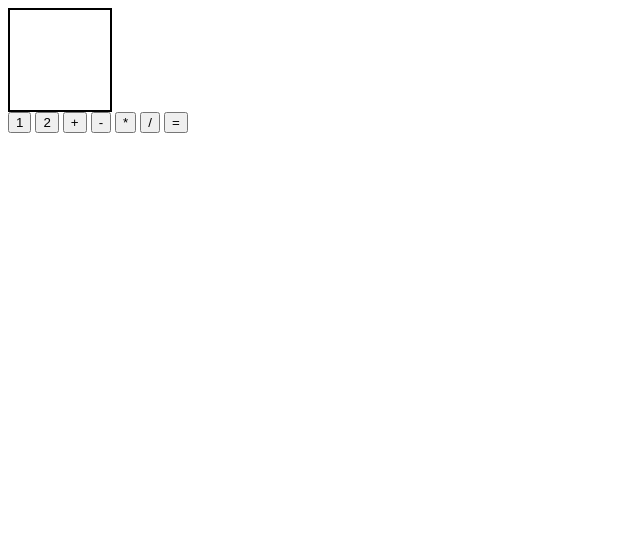
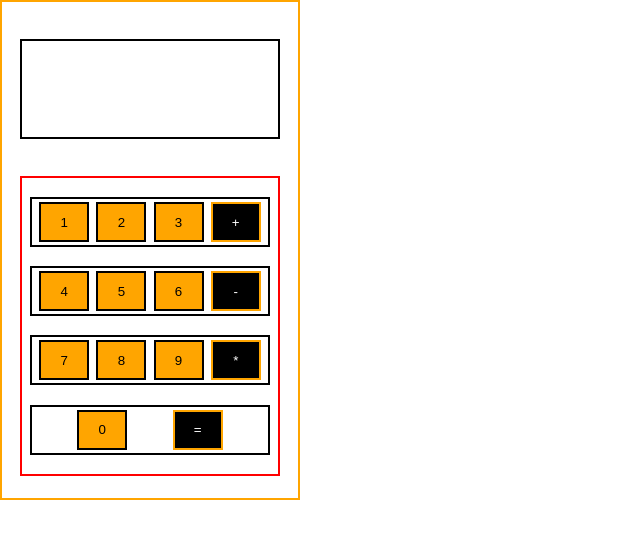
Before and after one commit to murilosoarez/Simple-calculator, a plain HTML site: page index.html in a window 1280 px wide. Shown: the whole page, without its empty margins (0-640 px from the left). Drawn offline with Linux system fonts and the light colour scheme.

Commit message:
[Initial styling]

```diff
--- a/index.html
+++ b/index.html
@@ -4,27 +4,39 @@
         <meta charset="UTF-8">
         <meta name="viewport" content="width=device-width, initial-scale=1.0">
         <title>Calculadora simples</title>
-        <style>
-            .Visor {
-                width: 100px;
-                border: 20px;
-                height: 100px;
-                border: 2px solid black;
-                overflow: hidden;
-            }
-        </style>
+        <link rel = 'stylesheet' href = 'styles.css'>
     </head>
     <body>
-        <div class = "Visor">
+        <div class = "Main Container">
+            <div class = "Calculator">
+                <div class = "Visor"> </div>
+                <div class = "Digits">
+                    <div class = "Rows">
+                        <button class = 'number'>1</button>
+                        <button class = 'number'>2</button>
+                        <button class = 'number'>3</button>
+                        <button class = 'operator' id = 'sum'>+</button>
+                    </div>
+                    <div class = "Rows">
+                        <button class = 'number'>4</button>
+                        <button class = 'number'>5</button>
+                        <button class = 'number'>6</button>
+                        <button class = 'operator' id = 'subtract'>-</button>
+                    </div>
+                    <div class = "Rows">
+                        <button class = 'number'>7</button>
+                        <button class = 'number'>8</button>
+                        <button class = 'number'>9</button>
+                        <button class = 'operator'  id = 'multiply'>*</button>
+                    </div>
+                    <div class = "Rows">
+                        <button class = 'number' id = 'zero'>0</button>
+                        <button class = 'operator' id = 'equal'>=</button>
+                    </div>
+                </div>
+            </div>
+        </div>
 
-        </div>
-        <button class = 'number'>1</button>
-        <button class = 'number'>2</button>
-        <button class = 'operator' id = 'sum'> + </button>
-        <button class = 'operator' id = 'subtract'> - </button>
-        <button class = 'operator' id = 'multiply'> * </button>
-        <button class = 'operator' id = 'division'> / </button>
-        <button class = 'operator' id = 'equal'> = </button>
 
         <script src = "script.js"> </script>
     </body>
--- a/script.js
+++ b/script.js
@@ -52,12 +52,13 @@ buttons.forEach((button) => {
                 Visor[0].removeChild(Visor[0].firstChild)
             }
 
+            // This section has the purpose of defining which operating will be made according to the click
+
             if (operator === undefined) {
-                if (n1 === null) {
+                if (n1 === null) { // Fills n1 value if it's the first time the value is being entered
                     n1 = parseInt(number)
                 }
-                console.log('SMT new operator', operator)
-                number = ''
+
 
                 if (button.id === 'sum') {
                     operator = 'sum'
@@ -74,9 +75,12 @@ buttons.forEach((button) => {
                 else if (button.id === 'multiply') {
                     operator = 'multiply'
                 }
+
+                number = '' // String variable 'number' is renitialized
+
             }
 
-            if (button.id === 'equal' && n1 !== null) {
+            if (button.id === 'equal' && n1 !== null) { // This section is responsible to determine if n1 is already filled so a calculus between two numbers can be made.
                 n2 = parseInt(number)
                 calculator(n1, n2)
             }
--- /dev/null
+++ b/styles.css
@@ -0,0 +1,68 @@
+* {
+    padding: 0;
+    margin: 0;
+    box-sizing: border-box;
+}
+
+.Calculator {
+    width: 300px;
+    height: 500px;
+    display: flex;
+    flex-direction: column;
+    justify-content: space-evenly;
+    align-items: center;
+    border: 2px solid orange;
+}
+
+.Calculator .Visor {
+    width: 260px;
+    border: 20px;
+    height: 100px;
+    border: 2px solid black;
+    margin: 5%;
+    overflow: hidden;
+}
+
+.Calculator .Digits {
+    display: flex;
+    flex-direction: column;
+    justify-content: space-evenly;
+    align-items: center;
+    width: 260px;
+    height: 300px;
+    border: 2px solid red;
+}
+
+.Calculator .Digits .Rows {
+    display: flex;
+    align-items: center;
+    justify-content: space-evenly;
+    height: 50px;
+    width: 240px;
+    border: 2px solid black;
+}
+
+.Calculator .Digits .Rows button {
+    width: 50px;
+    height: 40px;
+}
+
+.Calculator .Digits .Rows .zero {
+    display: flex;
+    justify-content: center;
+    align-items: center;
+    flex-grow: 1;
+    gap: 20px;
+}
+
+.Calculator .Digits .Rows .operator {
+    background-color: black;
+    color: white;
+    border: 2px solid orange;
+}
+
+.Calculator .Digits .Rows .number {
+    background-color: orange;
+    color: black;
+    border: 2px solid black;
+}
```
